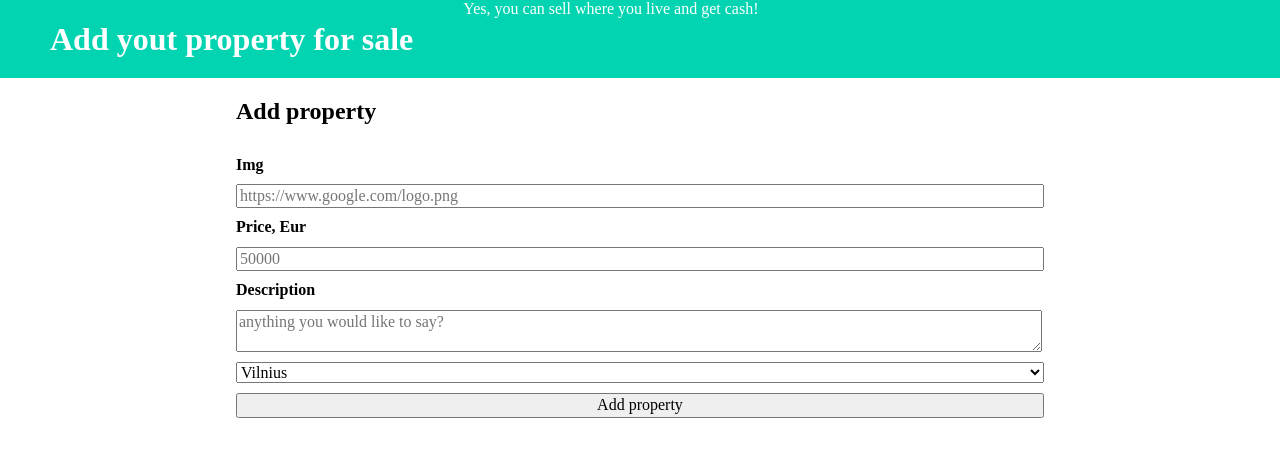
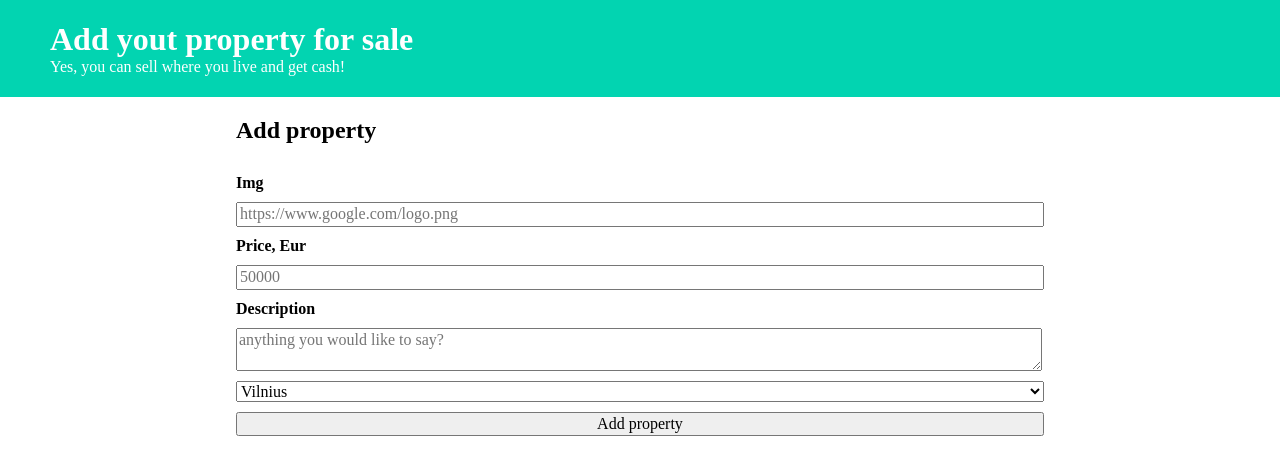
Before and after one commit to Totaldc/First-responsive, a plain HTML site: page index.html in a window 1280 px wide. Drawn offline with Linux system fonts and the light colour scheme.

Commit message:
Task #1. Page #2

```diff
--- a/index.html
+++ b/index.html
@@ -5,14 +5,16 @@
     <meta charset="UTF-8">
     <meta name="viewport" content="width=device-width, initial-scale=1.0">
     <title>Document</title>
-    <link rel="stylesheet" href="normalize.css">
-    <link rel="stylesheet" href="style.css">
+    <link rel="stylesheet" href="css/normalize.css">
+    <link rel="stylesheet" href="css/style.css">
 </head>
 
 <body>
     <section class="header">
+        <div>
             <h1>Add yout property for sale</h1>
             <span>Yes, you can sell where you live and get cash!</span>
+        </div>
     </section>
     <section class="container">
         <div>
```
Also changed, not shown: property.html (added, +22 -0 lines), css/normalize.css (renamed from normalize.css), css/style.css (renamed from style.css).
